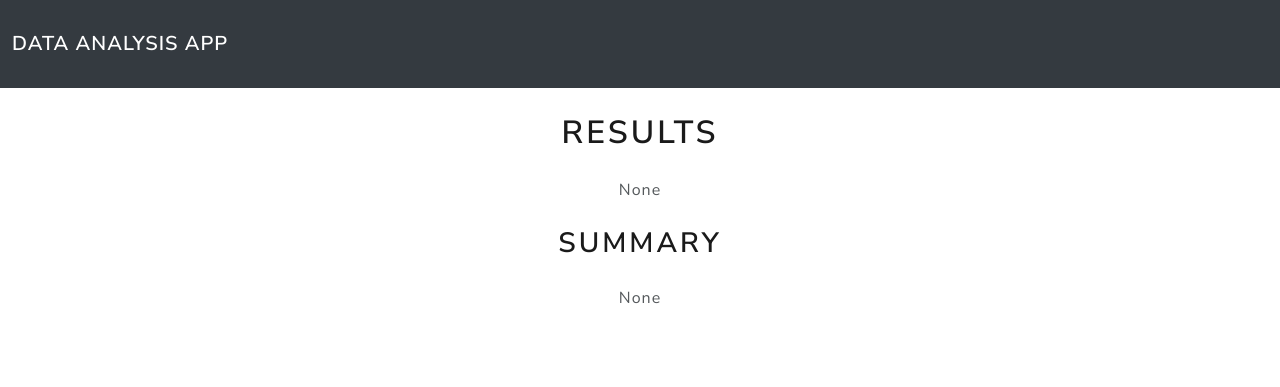
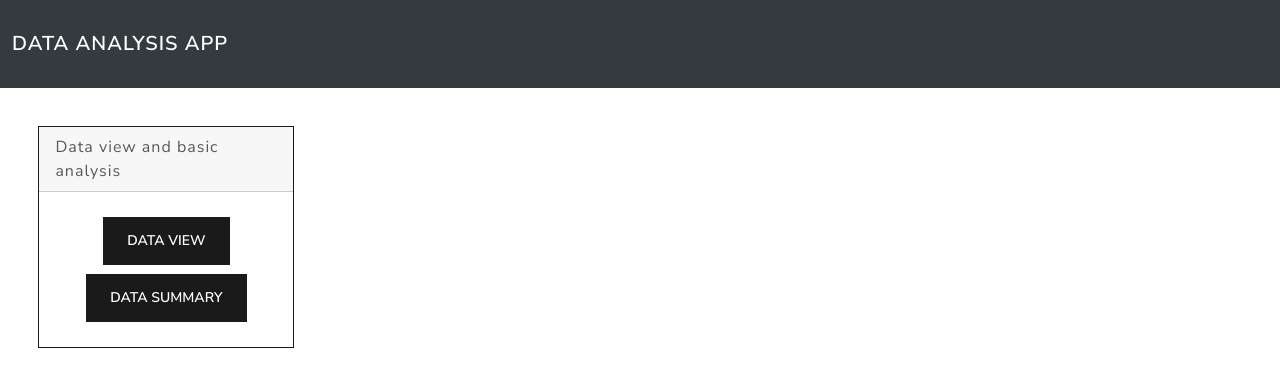
Before and after one commit to Swietonp/data-analysis-app, a Django app: page /results/ in a window 1280 px wide. Shown: the top 387 px of the page. Run offline with Django 3.2, Linux system fonts and the light colour scheme; some libraries are stand-ins or nearby versions.

Commit message:
new layout

```diff
--- a/data_analysis_app/templates/data_analysis_app/results.html
+++ b/data_analysis_app/templates/data_analysis_app/results.html
@@ -2,14 +2,106 @@
 
 {% block content %}
 
-<h1 class="d-flex justify-content-center" style="margin: 2%;">Results</h1>
-<div style="text-align: center; margin: 2%;">
-    {{ data | safe }}
+<style>
+  .popup-container {
+    position: fixed;
+    top: 0;
+    left: 0;
+    width: 100%;
+    height: 100%;
+    background-color: rgba(0, 0, 0, 0.8);
+    display: none;
+    justify-content: center;
+    align-items: center;
+    z-index: 9999;
+  }
+
+  .popup-content {
+    position: relative;
+    background-color: #f1f1f1;
+    width: 80%;
+    max-width: 600px; /* Optional: Set a maximum width for larger screens */
+    padding: 20px;
+    border-radius: 5px;
+    text-align: center;
+  }
+
+  .close-btn {
+    position: absolute;
+    top: 10px;
+    right: 10px;
+    font-size: 20px;
+    background: none;
+    border: none;
+    color: #555;
+    cursor: pointer;
+  }
+</style>
+
+
+<div class="card border-primary mb-3" style="max-width: 20%; margin: 3%;">
+  <div class="card-header">Data view and basic analysis</div>
+  <div class="card-body">
+      <div class="d-flex justify-content-center" style="margin: 4%;">
+        <button type="button" class="btn btn-primary" onclick="openDataViewPopup()">Data view</button>
+      </div>
+      <div class="d-flex justify-content-center" style="margin: 4%;">
+        <button type="button" class="btn btn-primary" onclick="openDataSummaryPopup()">Data summary</button>
+      </div>
+  </div>
 </div>
 
-<h2 class="d-flex justify-content-center" style="margin: 2%;">Summary</h2>
-<div class="d-flex justify-content-center" style="margin: 2%; margin-left: 15%; margin-right: 15%;">
-    {{ summary | safe }}
+
+<div id="dataViewPopup" class="popup-container">
+  <div class="popup-content">
+    <button class="close-btn" onclick="closeDataViewPopup()">&times;</button>
+    <h3>Data view</h3>
+    <div style="text-align: center; margin: 2%;">
+        {{ data | safe }}
+    </div>
+  </div>
 </div>
 
+
+<div id="dataSummaryPopup" class="popup-container">
+  <div class="popup-content">
+    <button class="close-btn" onclick="closeDataSummaryPopup()">&times;</button>
+    <h3>Data summary</h3>
+    <div class="d-flex justify-content-center" style="margin: 2%; margin-left: 15%; margin-right: 15%;">
+        {{ summary | safe }}
+    </div>
+  </div>
+</div>
+
+
+<!--<h1 class="d-flex justify-content-center" style="margin: 2%;">Results</h1>-->
+<!--<div style="text-align: center; margin: 2%;">-->
+<!--    {{ data | safe }}-->
+<!--</div>-->
+
+<!--<h2 class="d-flex justify-content-center" style="margin: 2%;">Summary</h2>-->
+<!--<div class="d-flex justify-content-center" style="margin: 2%; margin-left: 15%; margin-right: 15%;">-->
+<!--    {{ summary | safe }}-->
+<!--</div>-->
+
+
+<script>
+  function openDataViewPopup() {
+    document.getElementById("dataViewPopup").style.display = "flex";
+  }
+
+  function closeDataViewPopup() {
+    document.getElementById("dataViewPopup").style.display = "none";
+  }
+
+  function openDataSummaryPopup() {
+    document.getElementById("dataSummaryPopup").style.display = "flex";
+  }
+
+  function closeDataSummaryPopup() {
+    document.getElementById("dataSummaryPopup").style.display = "none";
+  }
+</script>
+
+
 {% endblock %}
```
